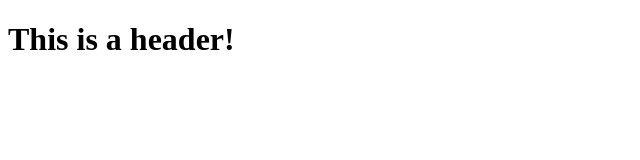
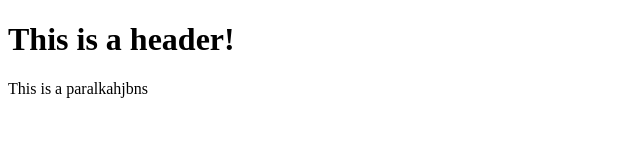
Before and after one commit to EmmieFish/git-test, a plain HTML site: page index.html in a window 1280 px wide. Shown: the whole page, without its empty margins (0-640 px from the left). Drawn offline with Linux system fonts and the light colour scheme.

Commit message:
Seccont commit

```diff
--- a/index.html
+++ b/index.html
@@ -8,5 +8,6 @@
 </head>
 <body>
     <h1>This is a header!</h1>
+    <p>This is a paralkahjbns</p>
 </body>
 </html>
```
